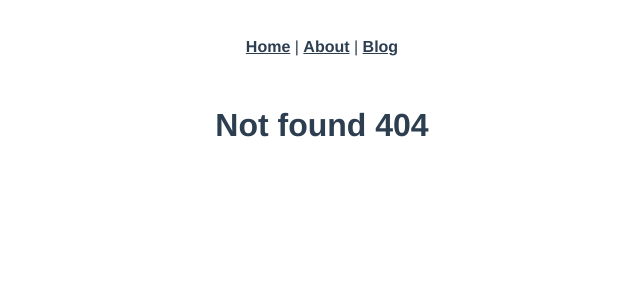
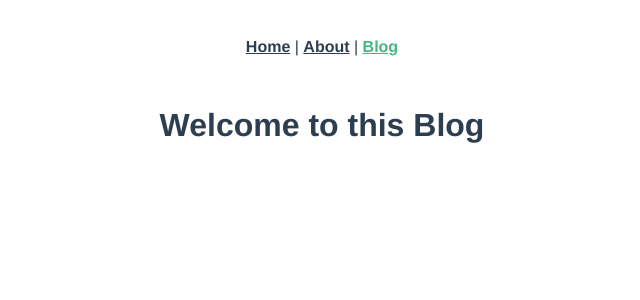
Before and after one commit to cigotete/vue-study, a Vue app: page /posts in a window 1280 px wide. Before the commit this address had no page. Shown: the top 300 px of the page, without its empty margins (318-958 px from the left). Built offline with nearby package versions, Linux system fonts and the light colour scheme.

Commit message:
Example of redirection scenario.

```diff
--- a/src/router/index.js
+++ b/src/router/index.js
@@ -27,11 +27,15 @@ const routes = [
   },
   {
     path: '/blog',
+    redirect: { name: 'blog' }
+  },
+  {
+    path: '/posts',
     name: 'blog',
     component: BlogComponent
   },
   {
-    path: '/blog/:post',
+    path: '/posts/:post',
     name: 'post',
     component: PostComponent
   },
```
